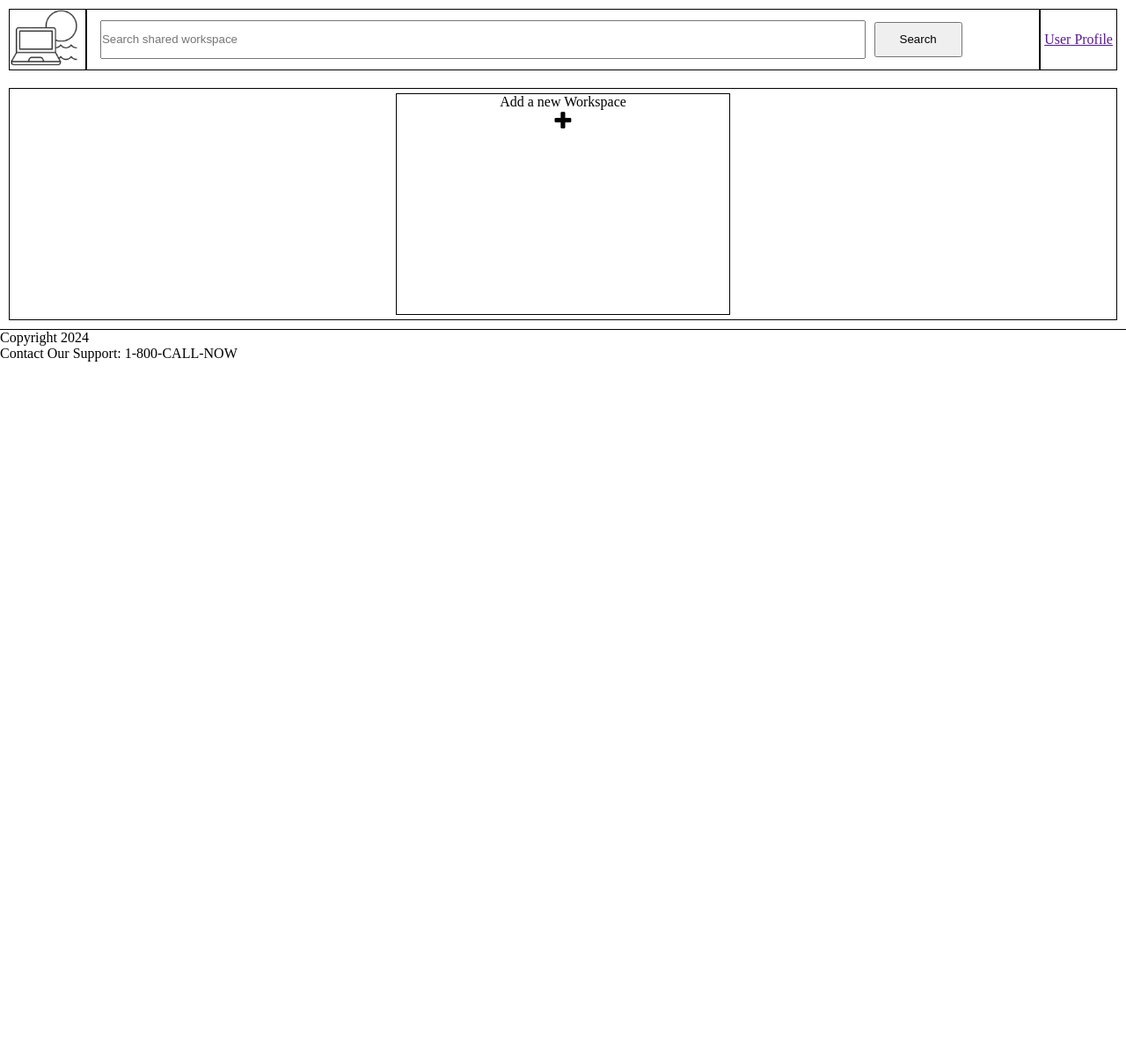
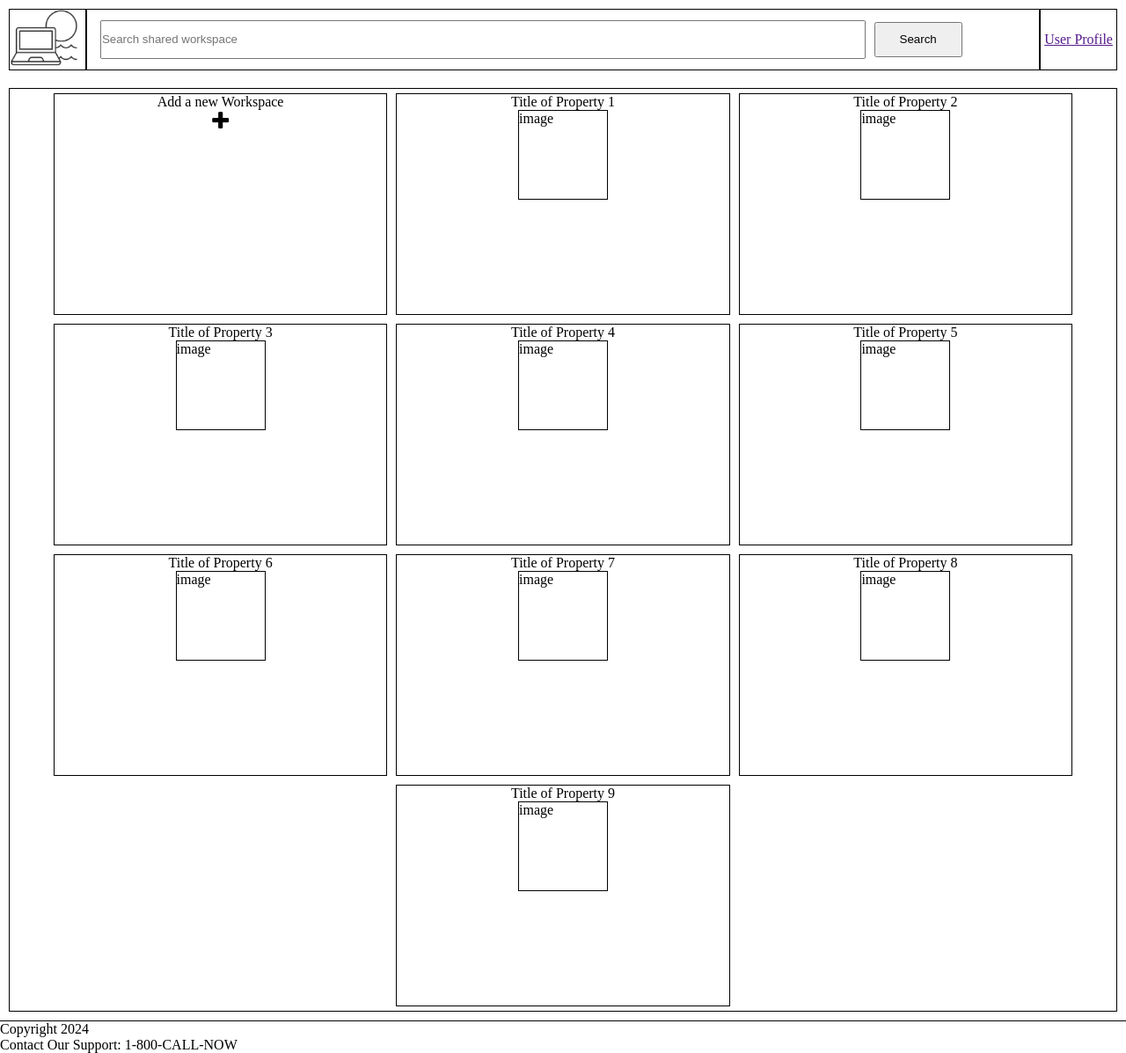
Before and after one commit to laura-bvc/SODV1201-project, a PHP site: page /ownerAllProperties.html in a window 1280 px wide. Shown: the whole page at 88% size. Before the commit the page ends 411 px from the top, so only its background shows below. Run offline with PHP 8.4, Linux system fonts and the light colour scheme.

Commit message:
revert changes to resolve conflict

```diff
--- a/login.html
+++ b/login.html
@@ -5,7 +5,6 @@
     <meta name="viewport" content="width=device-width, initial-scale=1.0">
     <title>Login</title>
     <link rel="stylesheet" href="style.css">
-    <script src="https://cdnjs.cloudflare.com/ajax/libs/jquery/3.7.1/jquery.min.js"></script>
 </head>
 <body>
     <div class="signupHeader">
@@ -22,7 +21,6 @@
             <input type="text" name="loginUsername" id="loginUsername" placeholder="Username">
             <input type="password" name="loginPassword" id="loginPassword" placeholder="Password">
             <button id="loginButton">Log in</button>
-            <p id="loginMessage"></p>
         </div>
     </div>
 
@@ -38,7 +36,5 @@
         <p>Copyright 2024</p>
         <p>Contact Our Support: 1-800-CALL-NOW</p>
     </footer>
-
-    <script src="script.js"></script>
 </body>
 </html>
--- a/ownerAllProperties.html
+++ b/ownerAllProperties.html
@@ -6,7 +6,6 @@
     <title>Properties</title>
     <link rel="stylesheet" href="style.css">
     <link rel="stylesheet" href="https://cdnjs.cloudflare.com/ajax/libs/font-awesome/4.7.0/css/font-awesome.min.css">
-    <script src="https://cdnjs.cloudflare.com/ajax/libs/jquery/3.7.1/jquery.min.js"></script>
 </head>
 <body>
     <div class="homepageHeader">
@@ -24,18 +23,69 @@
     </div>
 
     <div class="propertiesContainer">
-        <div class="propertyBoxAdd">
+        <div class="propertyBox">
             <p>Add a new Workspace</p>
             <i style="font-size:24px" class="fa">&#xf067;</i>
         </div>
-
+        <div class="propertyBox">
+            <p>Title of Property 1</p>
+            <div class="propertyImgBox">
+                <p>image</p>
+            </div>
+        </div>
+        <div class="propertyBox">
+            <p>Title of Property 2</p>
+            <div class="propertyImgBox">
+                <p>image</p>
+            </div>
+        </div>
+        <div class="propertyBox">
+            <p>Title of Property 3</p>
+            <div class="propertyImgBox">
+                <p>image</p>
+            </div>
+        </div>
+        <div class="propertyBox">
+            <p>Title of Property 4</p>
+            <div class="propertyImgBox">
+                <p>image</p>
+            </div>
+        </div>
+        <div class="propertyBox">
+            <p>Title of Property 5</p>
+            <div class="propertyImgBox">
+                <p>image</p>
+            </div>
+        </div>
+        <div class="propertyBox">
+            <p>Title of Property 6</p>
+            <div class="propertyImgBox">
+                <p>image</p>
+            </div>
+        </div>
+        <div class="propertyBox">
+            <p>Title of Property 7</p>
+            <div class="propertyImgBox">
+                <p>image</p>
+            </div>
+        </div>
+        <div class="propertyBox">
+            <p>Title of Property 8</p>
+            <div class="propertyImgBox">
+                <p>image</p>
+            </div>
+        </div>
+        <div class="propertyBox">
+            <p>Title of Property 9</p>
+            <div class="propertyImgBox">
+                <p>image</p>
+            </div>
+        </div>
     </div>
 
     <footer>
         <p>Copyright 2024</p>
         <p>Contact Our Support: 1-800-CALL-NOW</p>
     </footer>
-
-    <script src="script.js"></script>
 </body>
 </html>
--- a/style.css
+++ b/style.css
@@ -68,7 +68,7 @@ footer {
     margin: 10px;
     border: 1px solid;
 }
-.propertyBox, .propertyBoxAdd {
+.propertyBox {
     height: 250px;
     width: 30%;
     border: 1px solid;
```
Also changed, not shown: index.html (+50 -9 lines), signup.html (+2 -5 lines).
